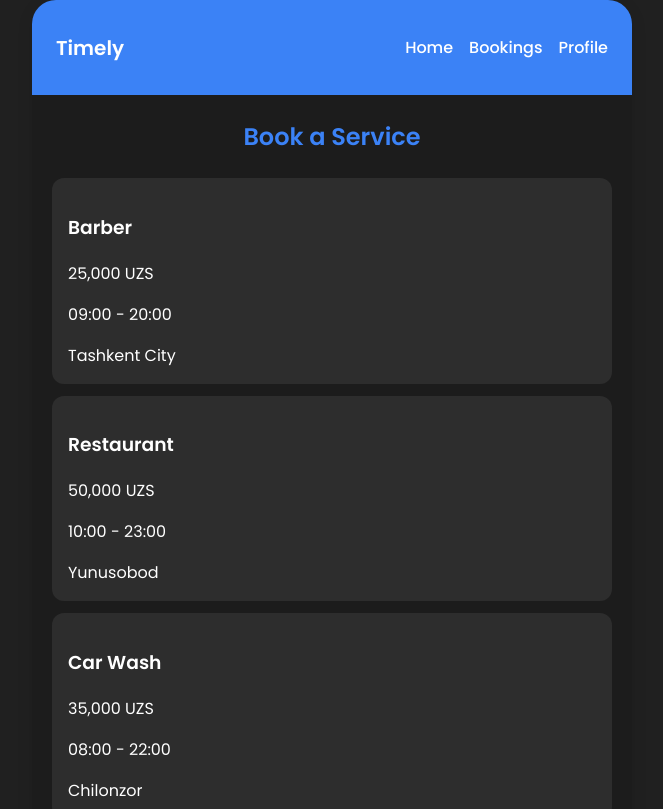
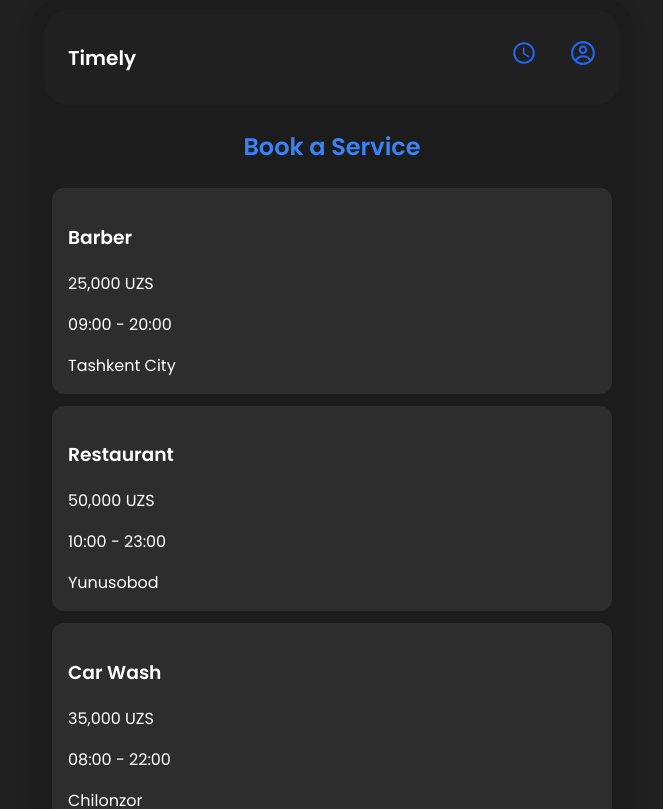
Before and after one commit to BahromNigmanbekov/timelyb, a React (Vite) app: page / in a window 1280 px wide. Shown: the top 809 px of the page, without its empty margins (308-971 px from the left). Built offline with nearby package versions, Linux system fonts and the light colour scheme.

Commit message:
design o'zgartirildi

```diff
--- a/package.json
+++ b/package.json
@@ -11,7 +11,8 @@
   },
   "dependencies": {
     "react": "^19.2.0",
-    "react-dom": "^19.2.0"
+    "react-dom": "^19.2.0",
+    "react-icons": "^5.5.0"
   },
   "devDependencies": {
     "@eslint/js": "^9.39.1",
--- a/src/components/Navbar.jsx
+++ b/src/components/Navbar.jsx
@@ -1,13 +1,15 @@
 import React from "react";
+import { CgProfile } from "react-icons/cg";
+import { MdOutlineAccessTime } from "react-icons/md";
+
 
 function Navbar() {
   return (
     <nav className="navbar">
       <h1 className="logo">Timely</h1>
       <div className="nav-links">
-        <a href="#">Home</a>
-        <a href="#">Bookings</a>
-        <a href="#">Profile</a>
+        <a href="#"> <MdOutlineAccessTime /></a>
+        <a href="#"> <CgProfile /></a>
       </div>
     </nav>
   );
--- a/src/index.css
+++ b/src/index.css
@@ -22,13 +22,21 @@ body {
 }
 
 .navbar {
-  background-color: #3b82f6;
+  background-color: #202020;
   color: white;
   display: flex;
   justify-content: space-between;
   align-items: center;
+  border-radius: 25px;
   padding: 16px 24px;
+  width: 96%;
+  margin: 0 auto;
+  margin-top: 10px;
 }
+.nav-links {
+  font-size: 26px;
+}
+
 
 .logo {
   font-weight: 600;
@@ -37,9 +45,9 @@ body {
 }
 
 .nav-links a {
-  color: white;
+  color: #2563eb;
   text-decoration: none;
-  margin-left: 16px;
+  margin-left: 26px;
   font-weight: 500;
 }
 
```
Also changed, not shown: 1 other file (tests, documents, lock files or other folders).
